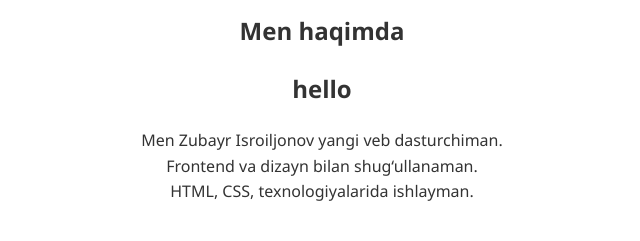
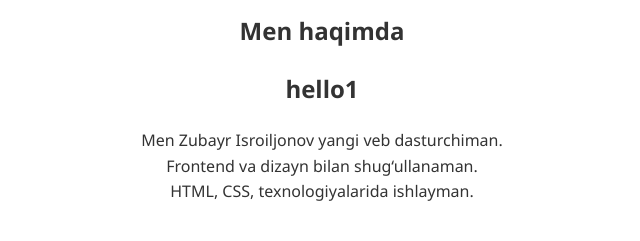
Before and after one commit to TojimatovDev/my-portfolio, a plain HTML site: page index.html in a window 1280 px wide. Shown: the part 703-944 px from the top of the page, 318-958 px from the left. Drawn offline with nearby package versions, Linux system fonts and the light colour scheme.

Commit message:
Add hello1 text

```diff
--- a/index.html
+++ b/index.html
@@ -23,7 +23,7 @@
 
     <section class="about" data-aos="fade-right">
       <h2>Men haqimda</h2>
-      <h1>hello</h1>
+      <h1>hello1</h1>
       <p>
         Men Zubayr Isroiljonov yangi veb dasturchiman. <br />
         Frontend va dizayn bilan shug‘ullanaman. <br />
```
